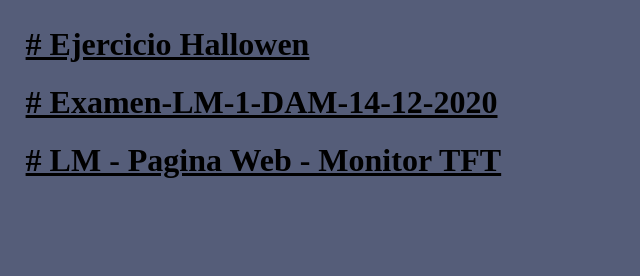
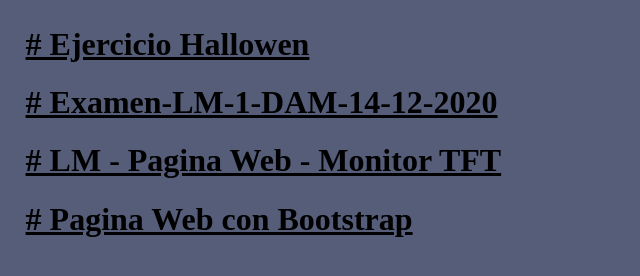
Before and after one commit to Danny-06/Lenguajes-de-Marca, a plain HTML site: page index.html in a window 1280 px wide. Shown: the whole page, without its empty margins (0-640 px from the left). Drawn offline with Linux system fonts and the light colour scheme.

Commit message:
Update index.html

```diff
--- a/index.html
+++ b/index.html
@@ -9,6 +9,11 @@
 <a href="https://danny-06.github.io/Lenguajes-de-Marca/LM%20-%20Pagina%20Web%20-%20Monitor%20TFT/index.html" target="_blank">
 <h1># LM - Pagina Web - Monitor TFT</h1>
 </a>
+
+<a href="https://danny-06.github.io/Lenguajes-de-Marca/Pagina%20Web%20con%20Bootstrap/index.html" target="_blank">
+<h1># Pagina Web con Bootstrap</h1>
+</a>
+
 
 <style>
  body {
```
